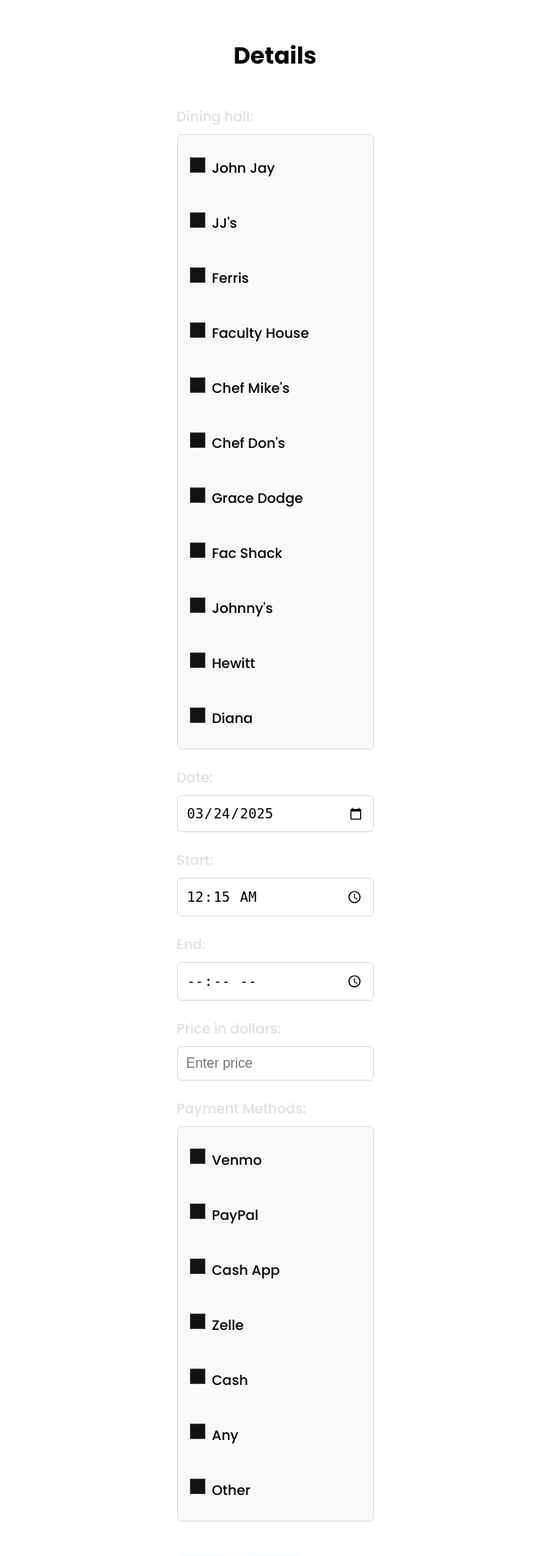
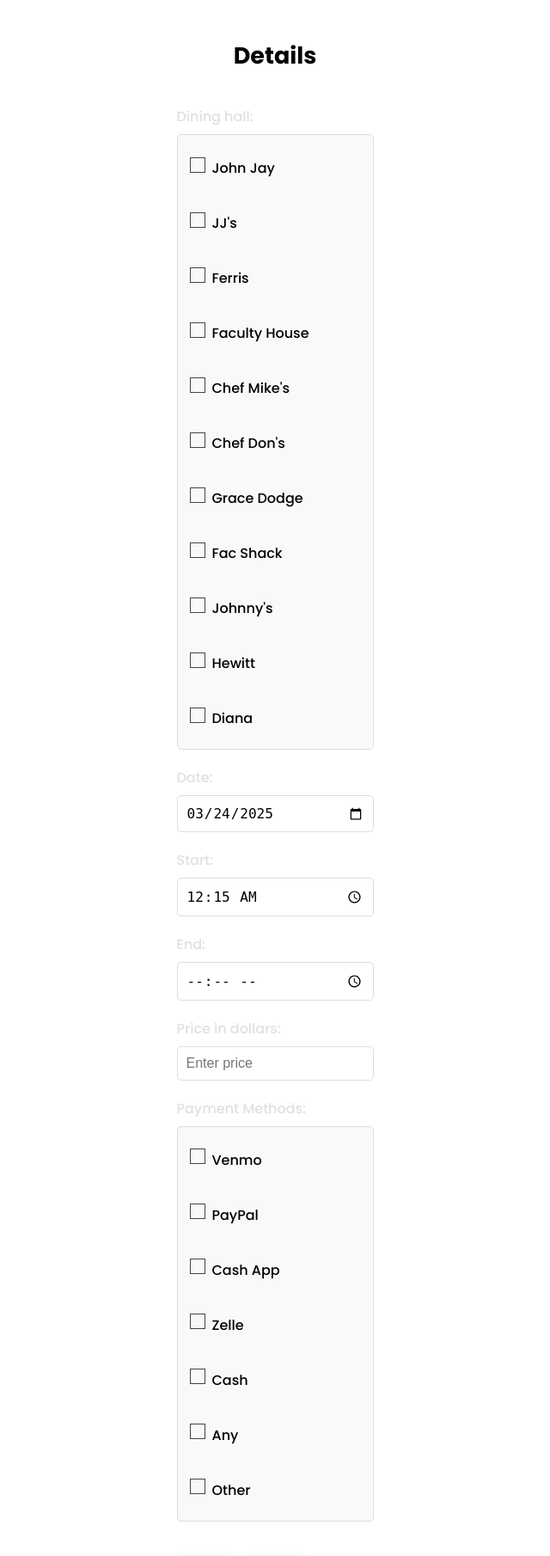
Before and after one commit to otenwerry/swipe-market, a Flask app: page /listings in a window 1280 px wide. Shown: the part 807-2617 px from the top of the page at 86% size, without its empty margins (320-960 px from the left). Run offline with Flask 3, Linux system fonts and the light colour scheme; some libraries are stand-ins or nearby versions.

Commit message:
checkboxes not black background

```diff
--- a/static/swipemarket.css
+++ b/static/swipemarket.css
@@ -371,7 +371,6 @@
   .checkbox-item input[type="checkbox"] {
     margin-right: 10px;
     accent-color: #1a73e8;
-    background-color: #121212;
     border: 1px solid #444;
     appearance: none;
     -webkit-appearance: none;
```
